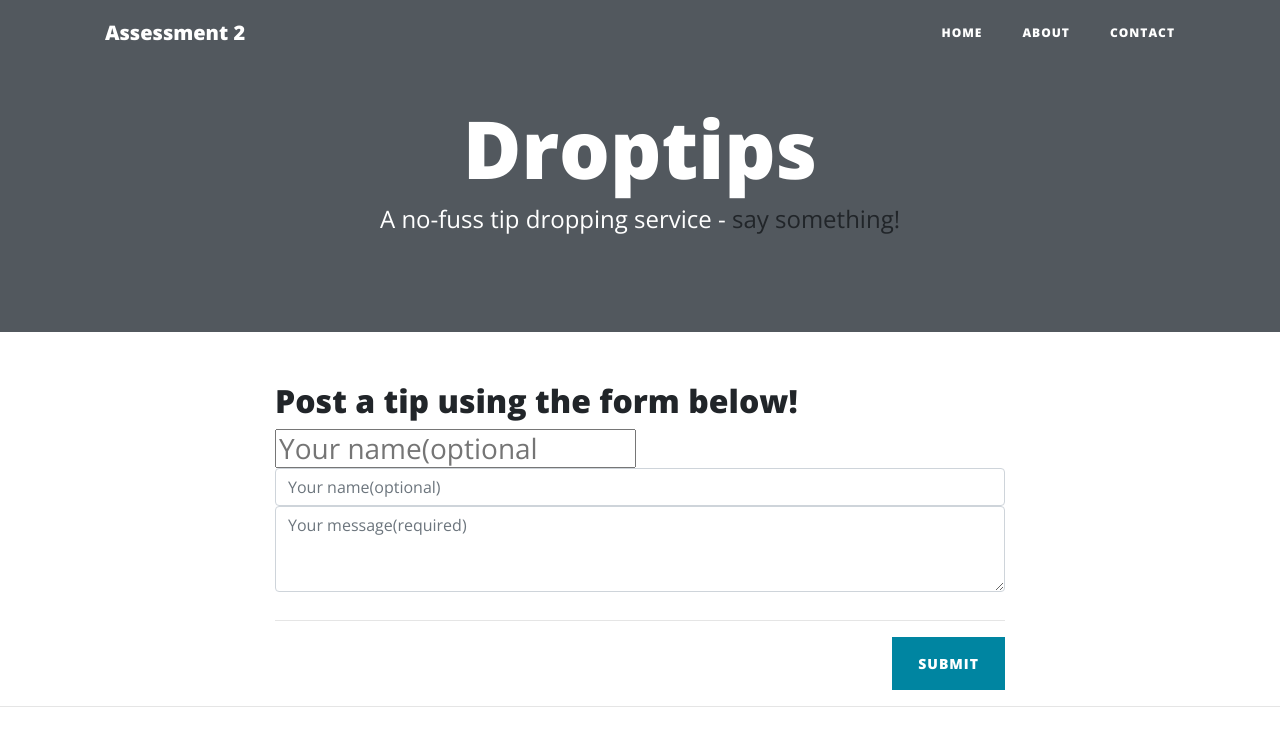
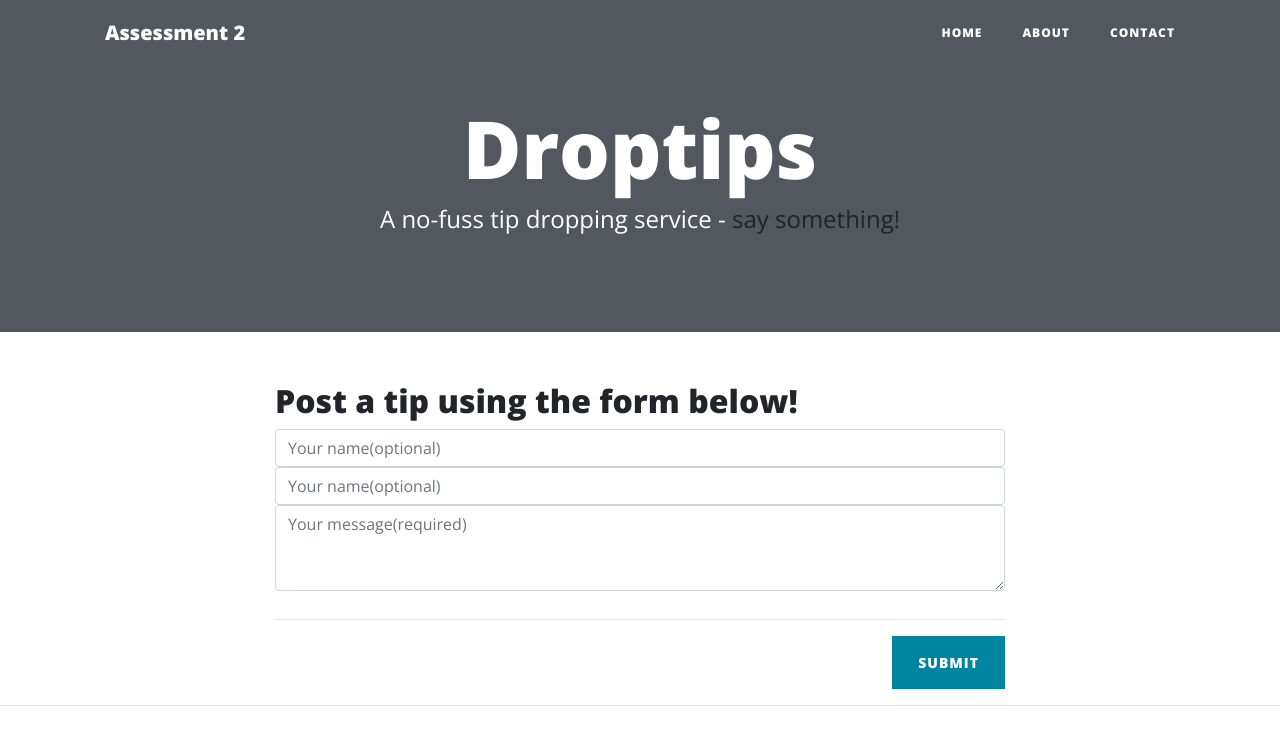
Before and after one commit to nikotrianta/triantafillou_niko_set09103_cw2, a Flask app: template source/templates/post.html in a window 1280 px wide. Shown: the top 745 px of the page. Run offline with Flask 2, Linux system fonts and the light colour scheme; the template is opened without the code that fills it: values that come from a table or form of the project are taken from there, others are empty; some libraries are stand-ins or nearby versions.

Commit message:
testing form controls

```diff
--- a/source/templates/post.html
+++ b/source/templates/post.html
@@ -10,7 +10,7 @@
                 </h2>
                 <h3 class="post-subtitle">
                     <form action="" method="post" novalidate>
-                        {{ form.user(class=form-control, id=user, placeholder="Your name(optional") }}
+                        {{ form.user(class='form-control', id='user', placeholder='Your name(optional)') }}
                         <input type="text" class="form-control" id="user" placeholder="Your name(optional)">
                         <textarea class="form-control" id="message" rows="3" placeholder="Your message(required)"></textarea>
                     </form>
```
